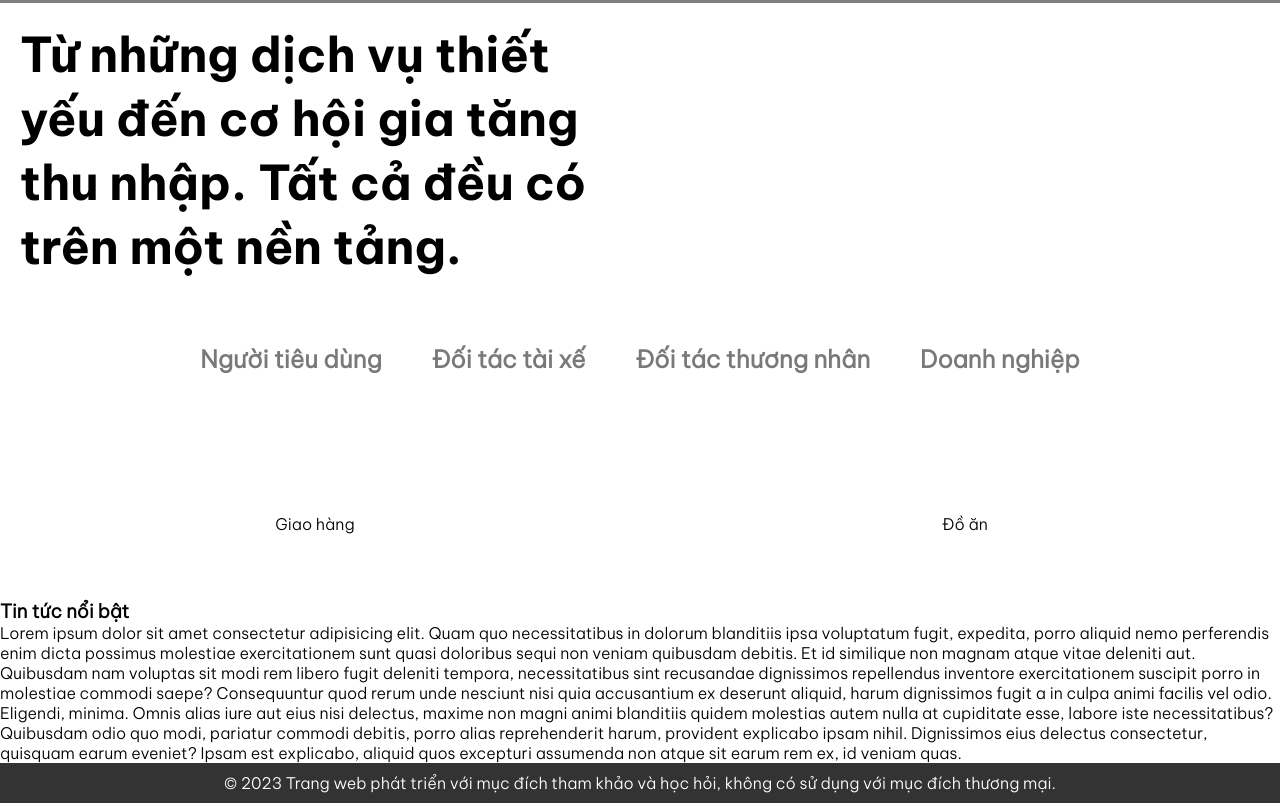
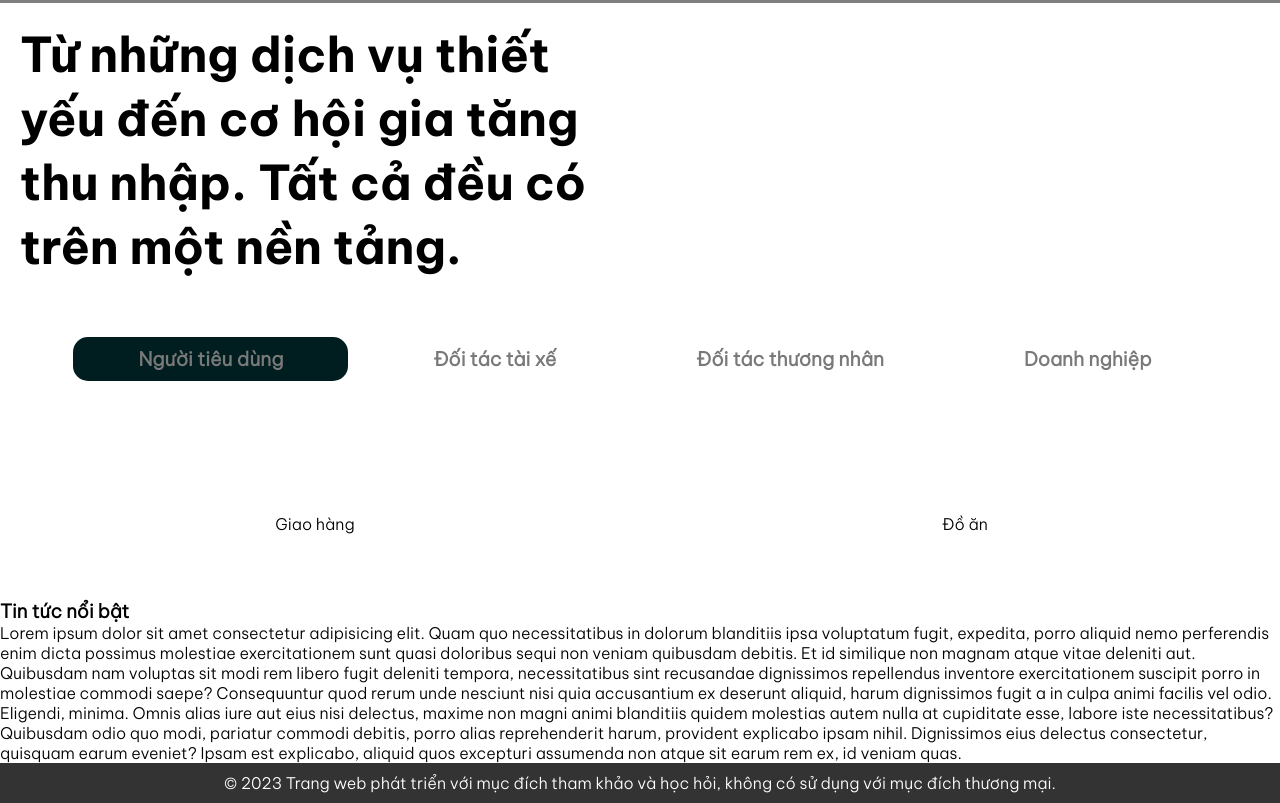
Before and after one commit to pbao9/PieWeb, a plain HTML site: page index.html in a window 1280 px wide. Shown: the part 697-1500 px from the top of the page. Drawn offline with nearby package versions, Linux system fonts and the light colour scheme; grey boxes are pictures that could not be loaded.

Commit message:
chỉnh sửa nội dung hover

```diff
--- a/style.css
+++ b/style.css
@@ -145,7 +145,7 @@ a.active,a:hover{
         top: 80px;
         left: -100%;
         text-align: center;
-        transition:  all .5s;
+        transition: all .5s;
     }
 
     nav ul li{
@@ -242,21 +242,21 @@ a.active,a:hover{
 
 .menu-item {
     margin: 0 15px;
+    transition: all .5s;
+    padding: 10px 20px;
+    border-radius: 15px;
+    transition: background-color 0.3s, color 0.3s, padding 0.3s;
 }
 
 .menu-item a {
     text-decoration: none;
     color: #797979;
-    font-size: 1.5em;
+    font-size: 1.2em;
     font-weight: bold;
-    padding: 10px;
+    padding: 10px 20px;
+    margin: 0 15px;
     border-radius: 15px;
-    transition: background-color 0.3s, color 0.3s;
-}
-
-.menu-item a:hover {
-    background-color: #001e1f;
-    color: #fff;
+    transition: background-color 0.3s, color 0.3s, color 0.3s, padding 0.3s;
 }
 
 .content-item-user-1,
@@ -285,6 +285,16 @@ a.active,a:hover{
     margin-top: 30px;
 }
 
+.menu-item a:hover, .menu-item.active {
+    text-decoration: none;
+    background-color: #001e1f;
+    color: #fff;
+    font-weight: bold;
+    border-radius: 15px;
+    transition: background-color 0.3s, color 0.3s;
+    padding: 10px 30px;
+}
+
 
 /* Footer */
 footer {
```
